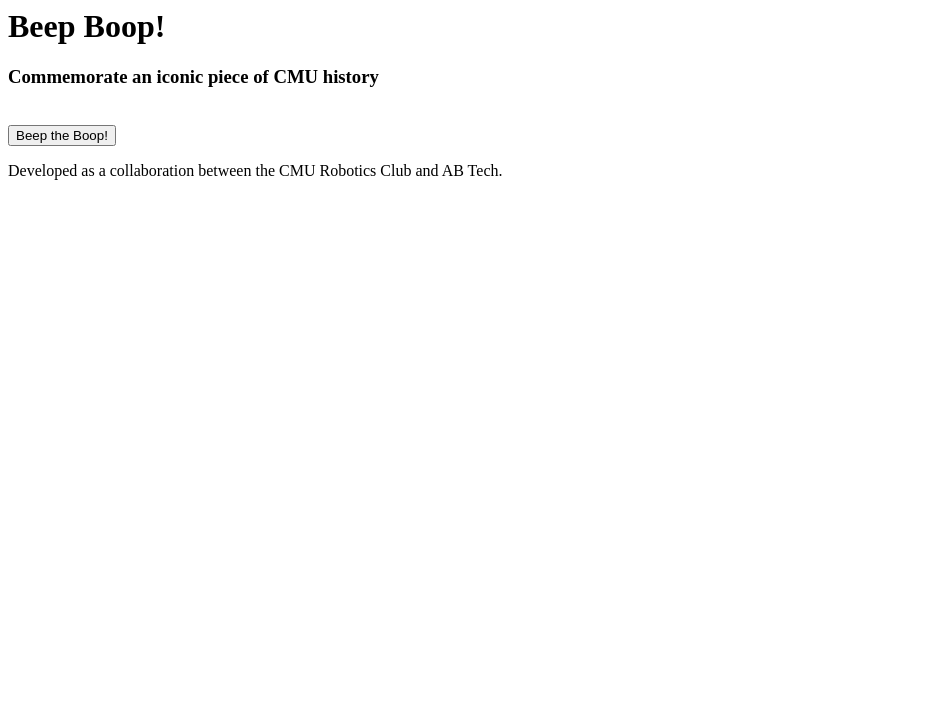
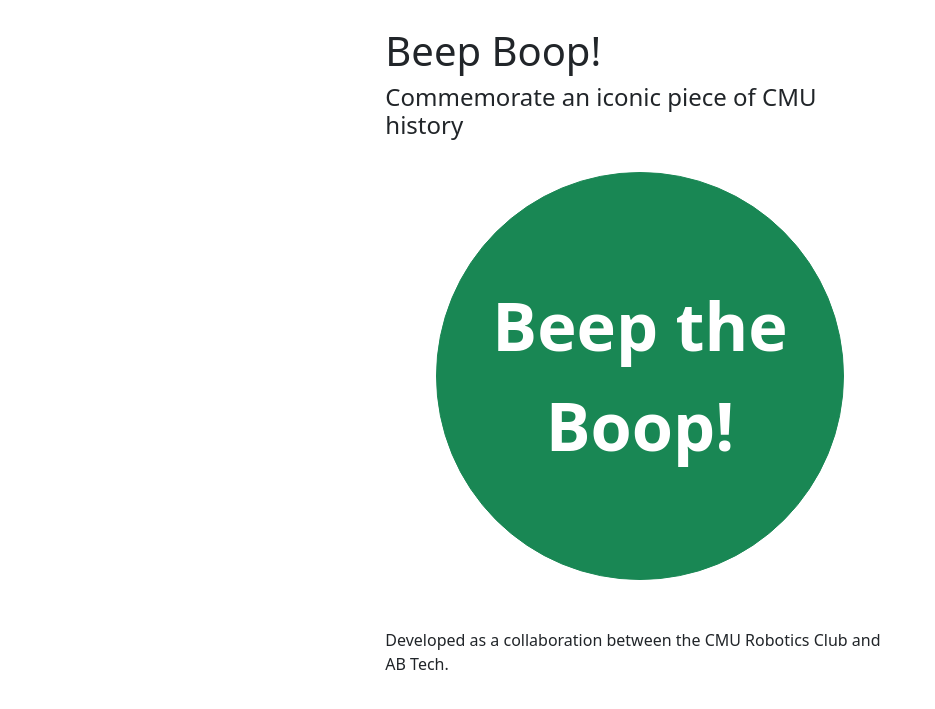
Before and after one commit to ABTech/beepboop, a Flask app: page / in a window 1280 px wide. Shown: the top 709 px of the page, without its empty margins (0-935 px from the left). Run offline with Flask 2, Linux system fonts and the light colour scheme.

Commit message:
basic css

```diff
--- a/beepboop/templates/index.html
+++ b/beepboop/templates/index.html
@@ -2,19 +2,28 @@
 <head>
     <title>Beep Boop!</title>
 
+
+    <meta charset="utf-8">
+    <meta name="viewport" content="width=device-width, initial-scale=1">
+    <link href="https://cdn.jsdelivr.net/npm/bootstrap@5.0.2/dist/css/bootstrap.min.css" rel="stylesheet" integrity="sha384-EVSTQN3/azprG1Anm3QDgpJLIm9Nao0Yz1ztcQTwFspd3yD65VohhpuuCOmLASjC" crossorigin="anonymous">
+
     <script>
         function beepboop() {
             fetch("/api/push", {method: "POST"});
+            alert("Beep Boop!")
         }
     </script>
 </head>
 <body>
-    <!-- TODO add CSS -->
-    <h1>Beep Boop!</h1>
-    <h3>Commemorate an iconic piece of CMU history</h3>
-    <br>
-    <button onclick="beepboop();">Beep the Boop!</button>
-    <br>
-    <p>Developed as a collaboration between the CMU Robotics Club and AB Tech.</p>
+    <div class="container" style="padding-top: 20pt; max-width: 400pt;">
+        <h1>Beep Boop!</h1>
+        <h4>Commemorate an iconic piece of CMU history</h4>
+        <br>
+        <button class="btn btn-success" style="width: 80%; margin-left: 10%; aspect-ratio: 1; font-weight: bold; border-radius: 100%; font-size: 50pt;" onclick="beepboop();">Beep the Boop!</button>
+        <br>
+        <br>
+        <br>
+        <p>Developed as a collaboration between the CMU Robotics Club and AB Tech.</p>
+    </div>
 </body>
 </html>
```
